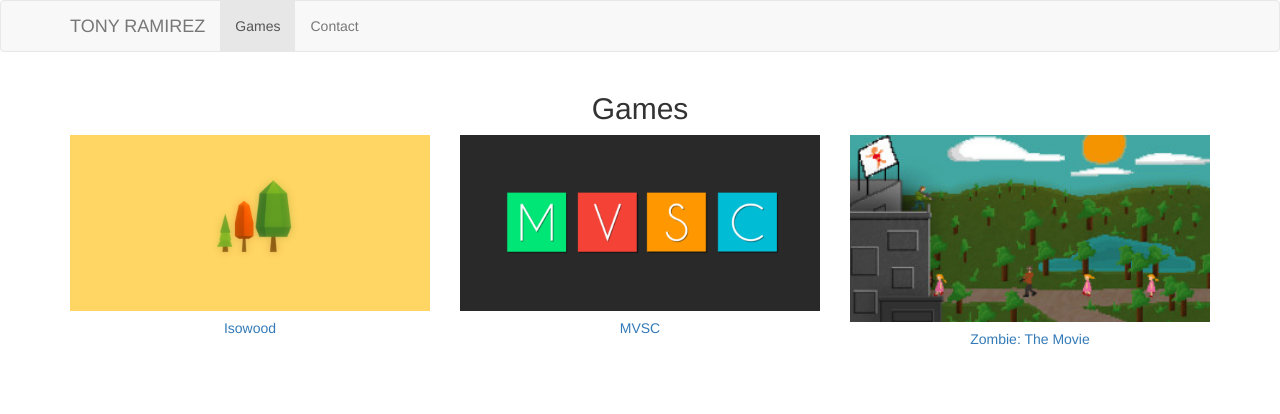
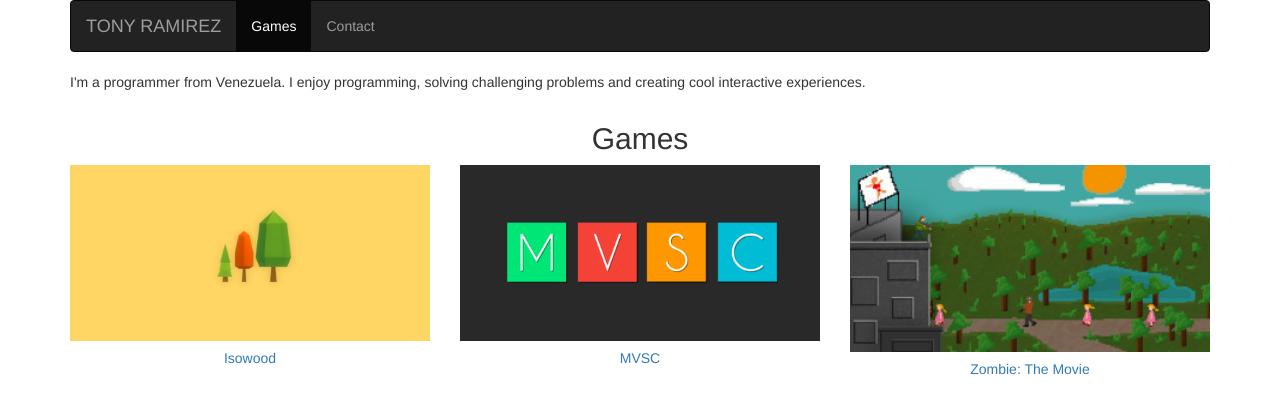
Before and after one commit to tonyram19/tonyram19.github.io, a plain HTML site: page index.html in a window 1280 px wide. Drawn offline with nearby package versions, Linux system fonts and the light colour scheme.

Commit message:
Switched to AngularJS

```diff
--- a/js/app.js
+++ b/js/app.js
@@ -35,6 +35,10 @@ app.directive("contactSection", function() {
         {
           name: "Bitbucket",
           url: "http://bitbucket.com/tonyram19"
+        },
+        {
+          name: "tonyram20@gmail.com",
+          url: "mailto:tonyram20@gmail.com"
         }
       ];
       this.sites = contact;
--- a/views/top-section.html
+++ b/views/top-section.html
@@ -1,6 +1,6 @@
-<div class="navbar navbar-default">
+<div class=" container">
 
-  <div class="container">
+  <div class="navbar navbar-inverse">
 
     <div class="navbar-header">
       <div class="navbar-brand">TONY RAMIREZ</div>
@@ -13,6 +13,11 @@
       </ul>
     </div>
 
-</div>
+  </div>
+
+  <p>
+    I'm a programmer from Venezuela.
+    I enjoy programming, solving challenging problems and creating cool interactive experiences.
+  </p>
 
 </div>
```
